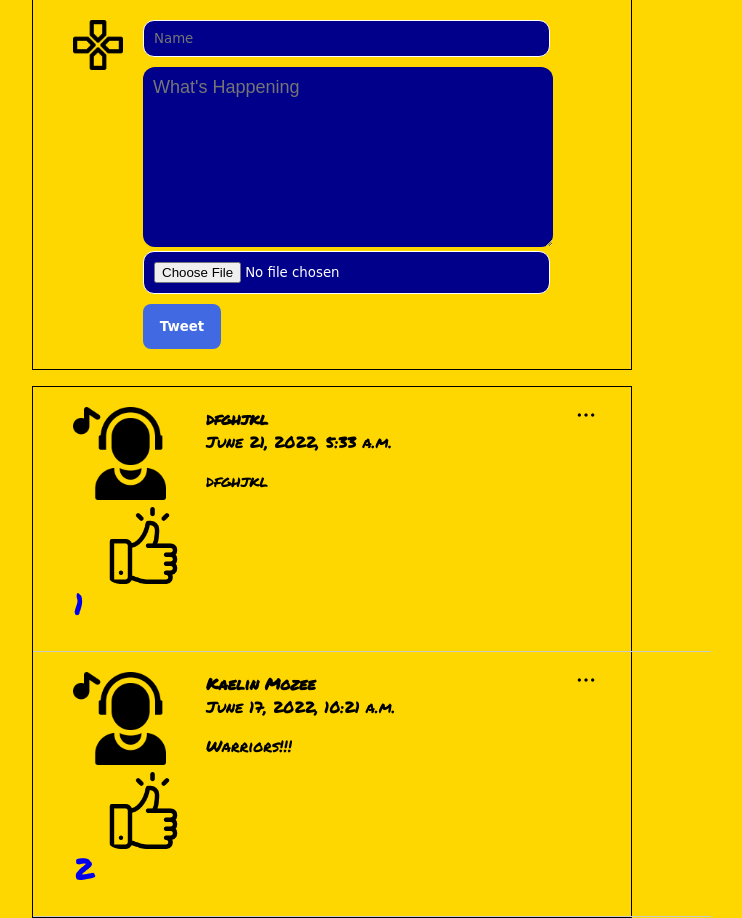
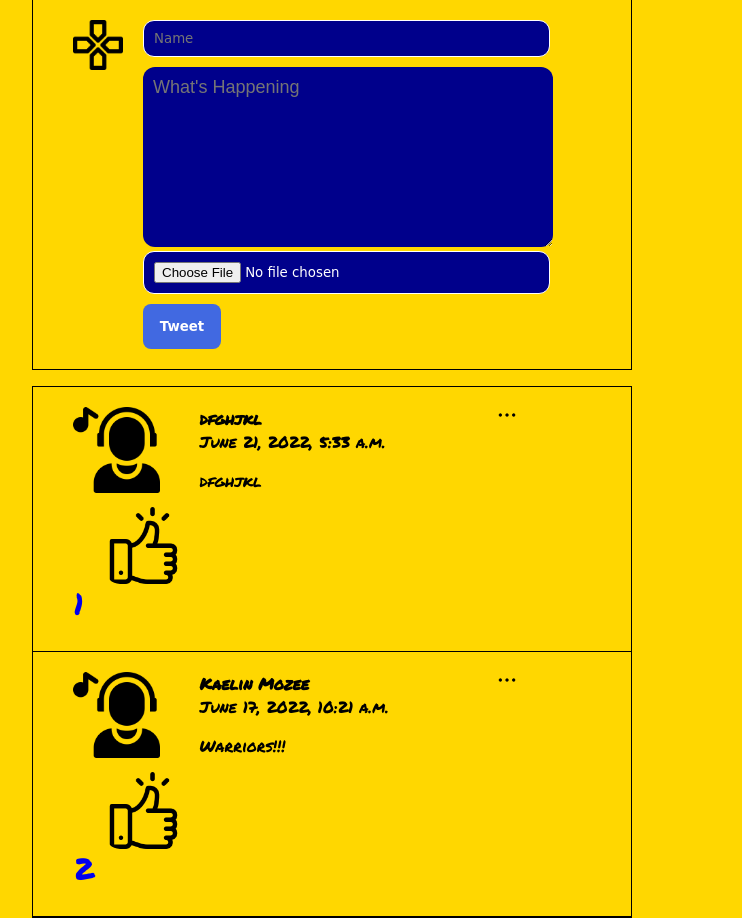
Before and after one commit to KingRhy10/twitter-clone, a Django app: page / in a window 1280 px wide. Shown: the part 79-997 px from the top of the page, without its empty margins (308-1050 px from the left). Run offline with Django 4.2, Linux system fonts and the light colour scheme; data comes from the database, SQL or seed files in the repository; some web fonts are replaced.

Commit message:
Update style.css

```diff
--- a/static/css/style.css
+++ b/static/css/style.css
@@ -104,12 +104,12 @@ img.logo{
 }
 
 .posts li {
-  position: relative;
-  display: flex;
-  border-bottom: 1px solid #ccc;
-  padding: 20px 40px;
-  list-style: none;
-  width:100% !important;
+    position: relative;
+    display: flex;
+    border-bottom: 1px solid black;
+    padding: 20px 0px 20px 40px;
+    list-style: none;
+    width: 93.5% !important;
 }
 
 .posts li .menu_icon {
```
